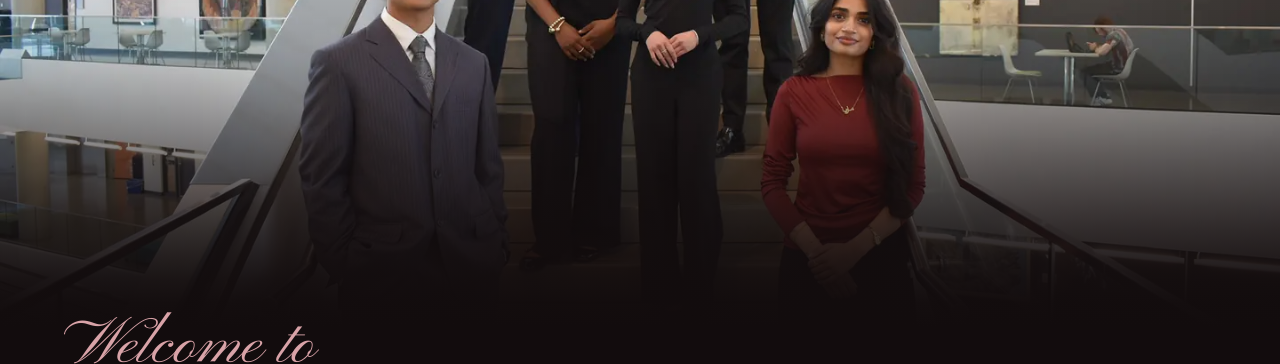
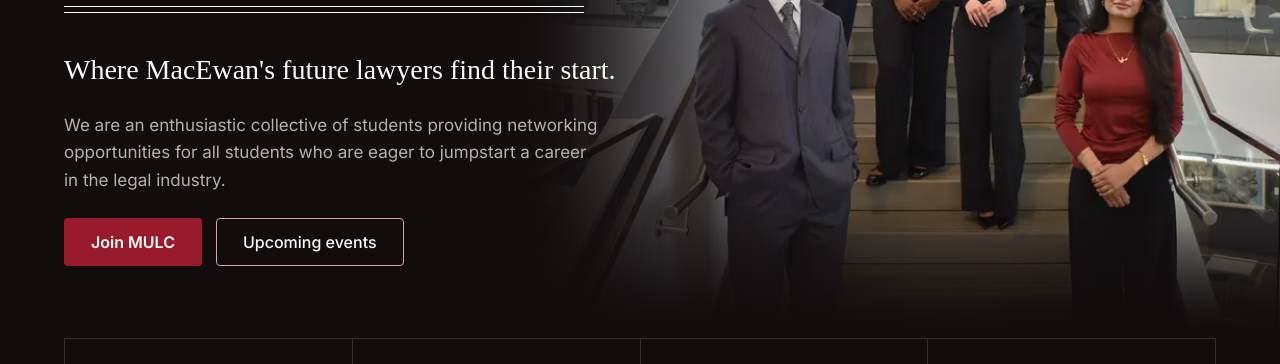
Before and after one commit to Lem-D/MULC-Website, an Astro site: page / in a window 1280 px wide. Shown: the part 402-766 px from the top of the page. Built offline with nearby package versions, Linux system fonts and the light colour scheme; Astro itself is replaced by a stand-in of ours; a web font is replaced by a local one.

Commit message:
Revert "Use the full-width team photo hero on all screen sizes"
This reverts commit ed4c39dc9d93b176eff72c148f6c08a8857bbdf0.

```diff
--- a/src/pages/index.astro
+++ b/src/pages/index.astro
@@ -66,7 +66,7 @@ const standImage = site.standForImage ? asset(site.standForImage) : hero?.src;
 // Must match the phone breakpoint for the hero in global.css.
 const phoneMedia = '(max-width: 760px)';
 // Below 1200px the photo spans the full width; above it, the photo sits in about 60% on the right.
-const heroSizes = '100vw';
+const heroSizes = '(max-width: 1199px) 100vw, 60vw';
 // Close (X) icon used by both popups.
 const x = '<path d="M6 6l12 12M18 6L6 18"></path>';
 ---
--- a/src/styles/global.css
+++ b/src/styles/global.css
@@ -109,22 +109,27 @@ section{scroll-margin-top:80px}
 .hero-main{position:relative;z-index:0;padding-block:96px 72px}
 .hero .stats{margin-top:0}
 /* Team photo behind the hero. Set "heroImage" in src/content/site.json; until then a striped placeholder shows.
-   On every screen the photo is a band across the top and the text starts below everyone's faces.
-   Phones use the taller "heroImagePhone" crop. */
+   Wide screens: the photo fills the right side and fades into the dark on the left, so text never sits on anyone.
+   Tablets and phones: the photo is a band across the top and the text starts below everyone's faces. */
 .hero-bg{position:absolute;inset:0;z-index:-1;background:repeating-linear-gradient(135deg,#2E1F22 0 14px,#2B1C1F 14px 28px);animation:hero-bg 1.6s cubic-bezier(.2,.7,.2,1) both}
 .hero-bg .ph{position:absolute;top:20px;right:24px}
 .hero.has-photo,.has-photo .hero-bg{background:var(--ink-bg)}
-/* The photo spans the full width under the header, shows the whole group, and fades to dark at the bottom.
-   The text starts below it, so nobody is ever behind the text. */
-.hero-bg picture{position:absolute;top:0;left:0;right:0;height:var(--band)}
-.hero-bg img{width:100%;height:100%;object-fit:cover;object-position:50% 30%;display:block}
-.hero-bg picture::after{content:"";position:absolute;inset:0;background:linear-gradient(0deg,rgba(18,12,13,1) 0%,rgba(18,12,13,0.987) 3.7%,rgba(18,12,13,0.951) 7.3%,rgba(18,12,13,0.896) 11%,rgba(18,12,13,0.825) 14.7%,rgba(18,12,13,0.741) 18.3%,rgba(18,12,13,0.648) 22%,rgba(18,12,13,0.55) 25.7%,rgba(18,12,13,0.45) 29.3%,rgba(18,12,13,0.352) 33%,rgba(18,12,13,0.259) 36.7%,rgba(18,12,13,0.175) 40.3%,rgba(18,12,13,0.104) 44%,rgba(18,12,13,0.049) 47.7%,rgba(18,12,13,0.013) 51.3%,rgba(18,12,13,0) 55%)}
-/* Tall enough to show everyone, but leaves the top of "Welcome to" in view on a laptop screen. */
-.has-photo{--band:min(56vw,82vh)}
-.has-photo .hero-main{padding-top:calc(var(--band) - 12px)}
+.hero-bg picture{position:absolute;top:0;right:0;bottom:0;width:60%}
+/* 22% keeps the group off the text at 1200px and still inside the right edge. */
+.hero-bg img{width:100%;height:100%;object-fit:cover;object-position:22% 30%;display:block}
+/* Fade the photo into the page. Many stops so the fade eases out with no visible edge. */
+.hero-bg picture::after{content:"";position:absolute;inset:0;background:
+  linear-gradient(90deg,rgba(18,12,13,1) 0%,rgba(18,12,13,0.987) 3.2%,rgba(18,12,13,0.951) 6.4%,rgba(18,12,13,0.896) 9.6%,rgba(18,12,13,0.825) 12.8%,rgba(18,12,13,0.741) 16%,rgba(18,12,13,0.648) 19.2%,rgba(18,12,13,0.55) 22.4%,rgba(18,12,13,0.45) 25.6%,rgba(18,12,13,0.352) 28.8%,rgba(18,12,13,0.259) 32%,rgba(18,12,13,0.175) 35.2%,rgba(18,12,13,0.104) 38.4%,rgba(18,12,13,0.049) 41.6%,rgba(18,12,13,0.013) 44.8%,rgba(18,12,13,0) 48%),
+  linear-gradient(0deg,rgba(18,12,13,1) 0%,rgba(18,12,13,0.987) 2%,rgba(18,12,13,0.951) 4%,rgba(18,12,13,0.896) 6%,rgba(18,12,13,0.825) 8%,rgba(18,12,13,0.741) 10%,rgba(18,12,13,0.648) 12%,rgba(18,12,13,0.55) 14%,rgba(18,12,13,0.45) 16%,rgba(18,12,13,0.352) 18%,rgba(18,12,13,0.259) 20%,rgba(18,12,13,0.175) 22%,rgba(18,12,13,0.104) 24%,rgba(18,12,13,0.049) 26%,rgba(18,12,13,0.013) 28%,rgba(18,12,13,0) 30%)}
+@media (max-width:1199px){
+  .hero-bg picture{left:0;bottom:auto;width:100%;height:var(--band)}
+  .hero-bg img{object-position:50% 0}
+  .hero-bg picture::after{background:linear-gradient(0deg,rgba(18,12,13,1) 0%,rgba(18,12,13,0.987) 3.7%,rgba(18,12,13,0.951) 7.3%,rgba(18,12,13,0.896) 11%,rgba(18,12,13,0.825) 14.7%,rgba(18,12,13,0.741) 18.3%,rgba(18,12,13,0.648) 22%,rgba(18,12,13,0.55) 25.7%,rgba(18,12,13,0.45) 29.3%,rgba(18,12,13,0.352) 33%,rgba(18,12,13,0.259) 36.7%,rgba(18,12,13,0.175) 40.3%,rgba(18,12,13,0.104) 44%,rgba(18,12,13,0.049) 47.7%,rgba(18,12,13,0.013) 51.3%,rgba(18,12,13,0) 55%)}
+  .has-photo{--band:min(56vw,640px)}
+  .has-photo .hero-main{padding-top:calc(var(--band) - 12px)}
+}
 @media (max-width:760px){
   .hero-bg .ph{top:14px;right:16px}
-  .hero-bg img{object-position:50% 0}
   .has-photo{--band:min(108vw,560px)}
 }
 .hero-copy{max-width:820px;display:flex;flex-direction:column;gap:24px}
```
